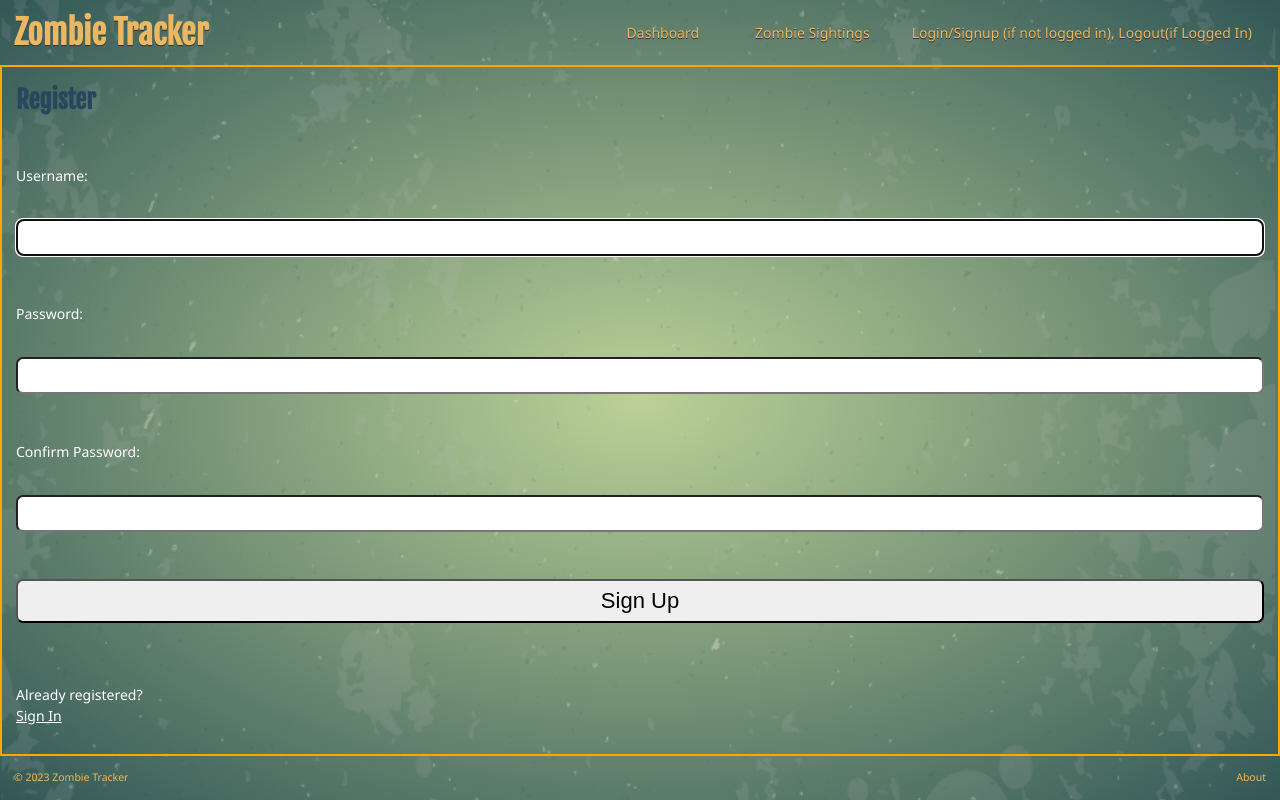
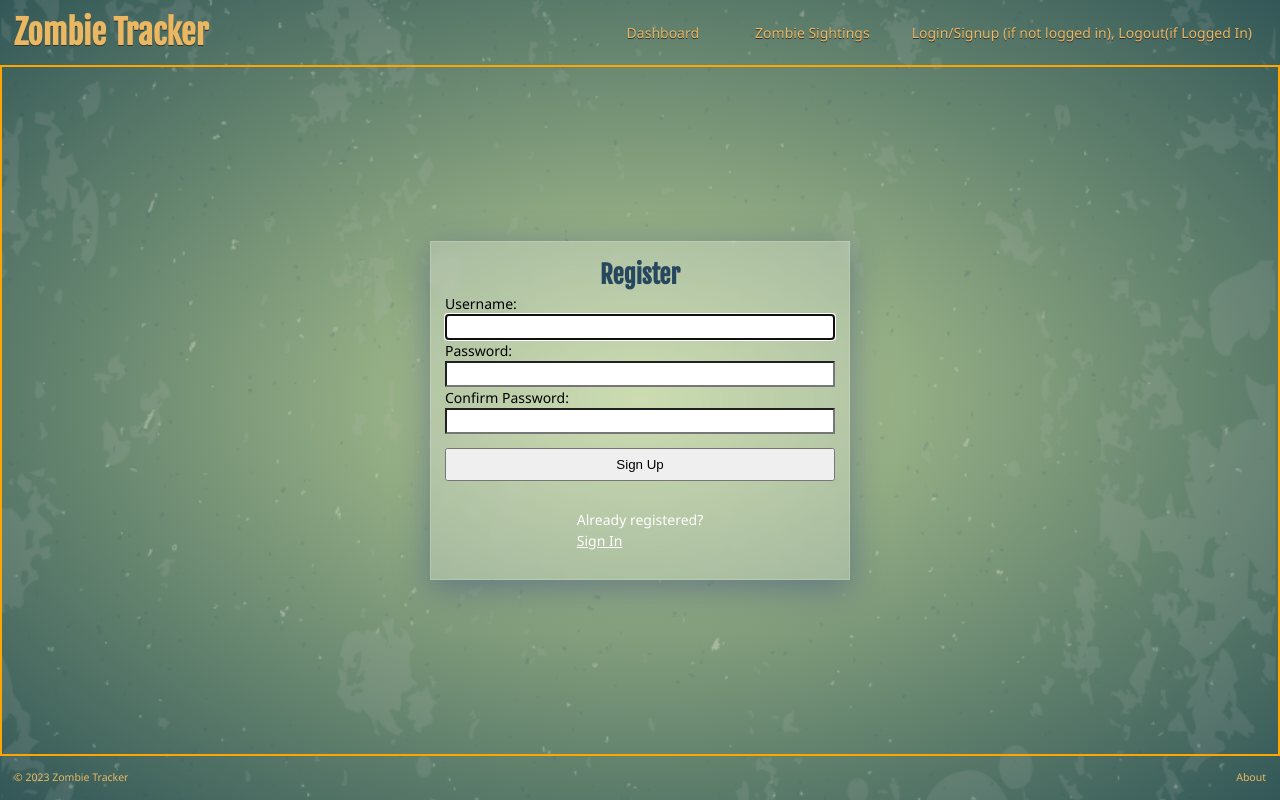
Before and after one commit to RHemstad/Zombie_tracker, a React (Create React App) app in the folder client/: page /register in a window 1280 px wide. Built offline with nearby package versions, Linux system fonts and the light colour scheme; a web font is replaced by a local one.

Commit message:
registerUserWorking

```diff
--- a/client/src/components/content/content.css
+++ b/client/src/components/content/content.css
@@ -5,7 +5,7 @@
 main {
     display: flex;
     flex-direction: column;
-    justify-content: flex-start;
+    justify-content: center;
     align-items: center;
    /* background: var(--color-neutral);*/
     color: var(--color-text);
--- a/client/src/components/hero/hero.css
+++ b/client/src/components/hero/hero.css
@@ -28,7 +28,6 @@
 box-shadow: 0 8px 32px 0 rgba( 31, 38, 135, 0.37 );
 backdrop-filter: blur( 4px );
 -webkit-backdrop-filter: blur( 4px );
-border-radius: 10px;
 border: 1px solid rgba( 255, 255, 255, 0.18 );
   }
 
--- a/client/src/components/home/home.css
+++ b/client/src/components/home/home.css
@@ -223,7 +223,7 @@ top: 0;
     z-index: 90;
     width: 40%;
     height: 30%;
-    bottom: 200px;
+    bottom: 15%;
     background: transparent url("../../assets/images/hand-hole.svg") no-repeat;
     background-position: bottom;
     animation-delay: 3s;
--- a/client/src/components/register/Register.jsx
+++ b/client/src/components/register/Register.jsx
@@ -107,7 +107,7 @@ const Register = () => {
 
   return (
     <>
-    <section>
+    <section id="register" className="glass-effect">
 
     <p ref={errRef} className={errMsg ? "errmsg" : "offscreen"} aria-live="assertive">{errMsg}</p>
     <h2>Register</h2>
@@ -138,9 +138,8 @@ const Register = () => {
             onBlur={() => setUserFocus(false)}
         />
         <p id="uidnote" className={userFocus && username && !validName ? "instructions" : "offscreen"}>
-            <FontAwesomeIcon icon={faInfoCircle} />
-            4 to 24 characters.<br />
-            Must begin with a letter.<br />
+            <FontAwesomeIcon icon={faInfoCircle} />4 to 24 characters.
+            Must begin with a letter.
             Letters, numbers, underscores, hyphens allowed.
         </p>
 
@@ -166,9 +165,8 @@ const Register = () => {
             onBlur={() => setPwdFocus(false)}
         />
         <p id="pwdnote" className={pwdFocus && !validPwd ? "instructions" : "offscreen"}>
-            <FontAwesomeIcon icon={faInfoCircle} />
-            8 to 24 characters.<br />
-            Must include uppercase and lowercase letters, a number and a special character.<br />
+            <FontAwesomeIcon icon={faInfoCircle} />8 to 24 characters.
+            Must include uppercase and lowercase letters, a number and a special character.
             Allowed special characters: <span aria-label="exclamation mark">!</span> <span aria-label="at symbol">@</span> <span aria-label="hashtag">#</span> <span aria-label="dollar sign">$</span> <span aria-label="percent">%</span>
         </p>
 
@@ -201,12 +199,11 @@ const Register = () => {
     </form>
     {/* END FORM */}
 
-    <p>
-        Already registered?<br />
-        <span className="line">
+    <p>Already registered?<br />
+    <span className="line">
             {/*put router link here*/}
             <a href="#">Sign In</a>
-        </span>
+    </span>
     </p>
 
 
--- a/client/src/components/register/register.css
+++ b/client/src/components/register/register.css
@@ -1,58 +1,67 @@
+#register {
+    max-width: 420px;
+    min-width: 420px;
+    height: fit-content;
+}
+
 section {
     width: 100%;
-    max-width: 420px;
-    min-height: 400px;
     display: flex;
     flex-direction: column;
-    justify-content: flex-start;
-    padding: 1rem;
+    justify-content: center;
+    align-items: center;
+    padding: var(--spacing-md);
     /*background-color: rgba(0,0,0,0.4);*/
+    color: var(--color-text);
 }
+
+
 
 
 form {
     display: flex;
     flex-direction: column;
-    justify-content: space-evenly;
+   /* justify-content: space-evenly;*/
     flex-grow: 1;
     padding-bottom: 1rem;
+    width: inherit;
+    max-height: 400px;
 }
 
-a, a:visited {
-    color: #fff;
+label {
+    color: var(--color-text-alt);
 }
 
 input[type="text"],
 input[type="password"],
-button,
 textarea {
-  font-family: 'Nunito', sans-serif;
-  font-size: 22px;
-  padding: 0.25rem;
-  border-radius: 0.5rem;
+  padding: var(--spacing-xx-sm);
+  border-radius: var(--size-border-radius-small);
 }
 
-label,
+
+
+
 button {
-  margin-top: 1rem;
+  margin-top: var(--spacing-md);
 }
 
 button {
-  padding: 0.5rem;
+  padding: var(--spacing-x-sm);
 }
 
 .instructions {
-    font-size: 0.75rem;
-    border-radius: 0.5rem;
-    background: #000;
-    color: #fff;
-    padding: 0.25rem;
+    font-size: var(--font-size-small);
+    border-radius: var(--size-border-radius-medium);
+    background: var(--color-alert);
+    color: var(--color-text);
+    padding: var(--spacing-xx-sm);
     position: relative;
-    bottom: -10px;
+    bottom: 0;
 }
 
 .instructions > svg {
-    margin-right: 0.25rem;
+    margin-right: var(--spacing-xx-sm);
 }
 
 .offscreen {
@@ -65,21 +74,21 @@ button {
 }
 
 .valid {
-    color: limegreen;
-    margin-left: 0.25rem;
+    color: green;
+    margin-left: var(--spacing-xx-sm);
 }
 
 .invalid {
-    color: red;
-    margin-left: 0.25rem;
+    color: var(--color-tertiary);
+    margin-left: var(--spacing-xx-sm)
 }
 
 .errmsg {
-    background-color: lightpink;
-    color: firebrick;
-    font-weight: bold;
-    padding: 0.5rem;
-    margin-bottom: 0.5rem;
+    background-color: var(--color-alert);
+    color: var(--color-text);
+    font-weight: var(--font-weight-bold);
+    padding: var(--spacing-x-sm);
+    margin-bottom: var(--spacing-x-sm);
 }
 
 .line {
--- a/client/src/css/global.css
+++ b/client/src/css/global.css
@@ -119,7 +119,22 @@
     section {
         color: var(--color-text);
         padding-bottom: 1rem;
+        height: 100%;
+        width: 100%;
         /*width: inherit;*/
+    }
+
+    label {
+      font-size: var(--font-size-medium);
+    }
+
+    .glass-effect {
+      border-radius: var(--border-radius-medium);
+      background: rgba( 255, 255, 255, 0.25 );
+  box-shadow: 0 8px 32px 0 rgba( 31, 38, 135, 0.37 );
+  backdrop-filter: blur( 4px );
+  -webkit-backdrop-filter: blur( 4px );
+  border: 1px solid rgba( 255, 255, 255, 0.18 );
     }
 
 
--- a/client/src/css/tokens.css
+++ b/client/src/css/tokens.css
@@ -49,11 +49,18 @@
     /**************** CORE COLOR PALETTE ****************/
 
     --color-white: #fff;
+    --color-black: #000;
     --color-neutral:  rgb(234, 184, 99);
 
     --color-primary: var(--color-white);
     --color-secondary: #26475D;
     --color-tertiary: #691c01; /* #767576;*/
+
+    --color-alert: red;
+    --color-success: green;
+    --color-info: blue;
+
+
 
  /**************** BUTTON PRIMARY ****************/
 --color-button-background-primary-normal: #9B2902;
@@ -88,6 +95,7 @@
 
 /**************** TEXT ****************/
 --color-text: var(--color-white);
+--color-text-alt: var(--color-black);
 
 
 /**************** BOX SHADOW ****************/
```
